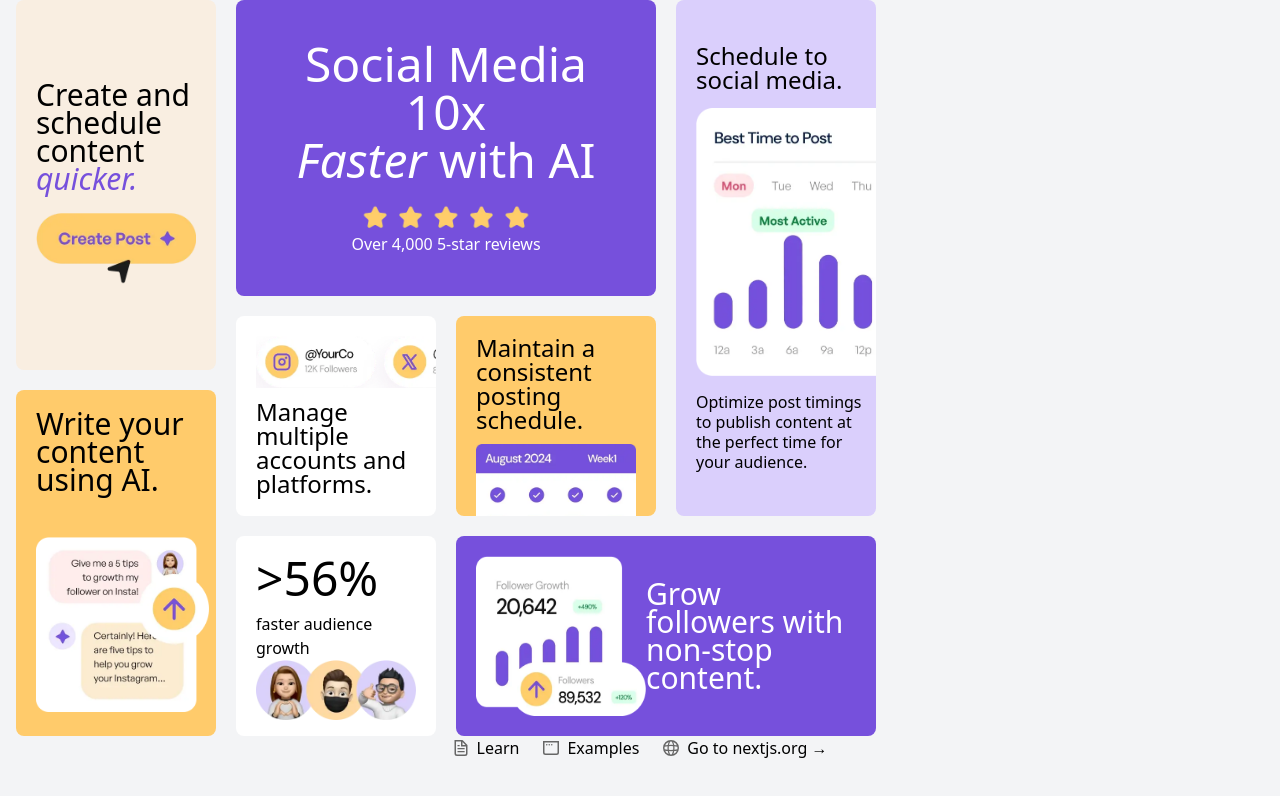
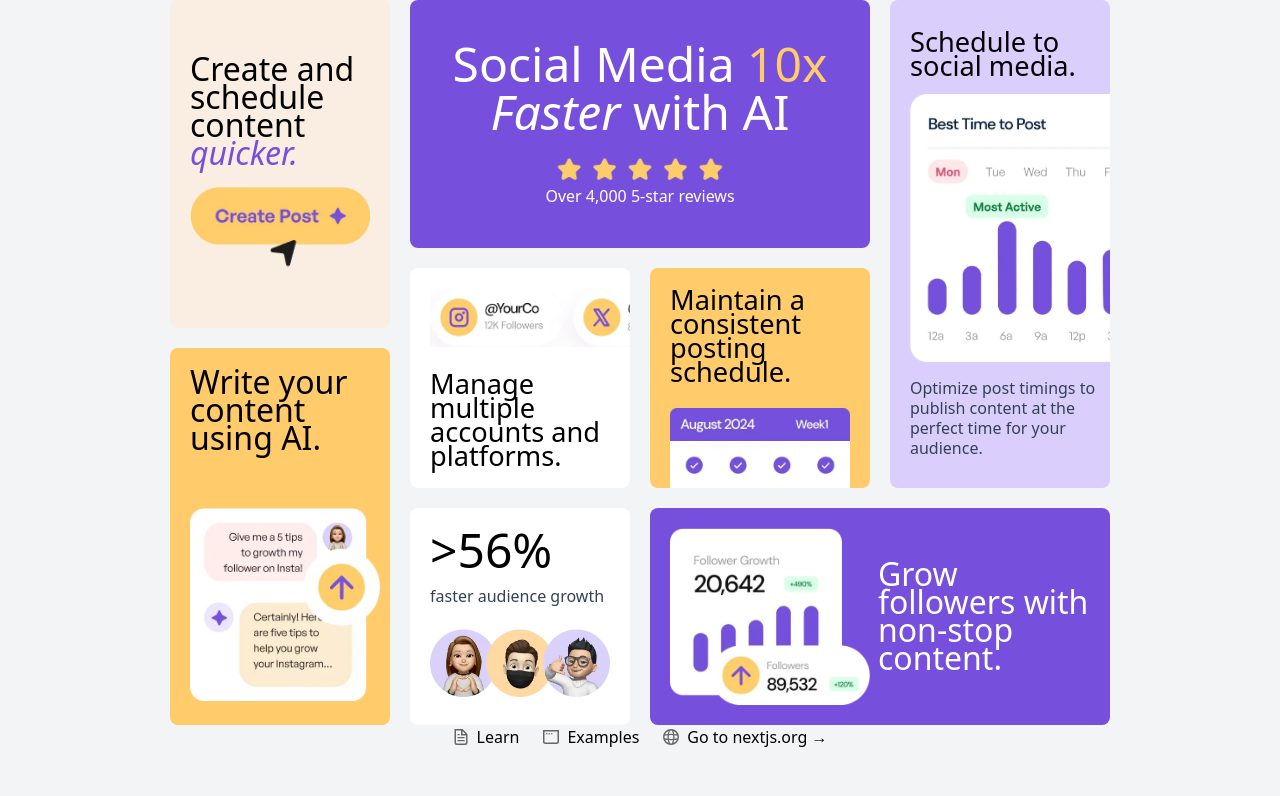
Before and after one commit to chungvuiloong/bento-grid, a Next.js app: page / in a window 1280 px wide. Shown: the top 796 px of the page. Built offline with nearby package versions, Linux system fonts and the light colour scheme.

Commit message:
Fixed css styling.

```diff
--- a/src/app/components/Card.tsx
+++ b/src/app/components/Card.tsx
@@ -7,7 +7,7 @@ interface CardProps {
 
 const Card = ({ children, className }: CardProps) => {
   return (
-    <div className={`rounded-lg ${className?.includes('col-span-1') ? 'max-w-[200px]' : 'max-w-[420px]'}  ${className}`}>
+    <div className={`rounded-lg ${className?.includes('col-span-1') ? 'max-w-[220px]' : 'max-w-[460px]'}  ${className}`}>
       {children}
     </div>
   );
--- a/src/app/globals.css
+++ b/src/app/globals.css
@@ -4,13 +4,13 @@
 
 @layer base {
     h2 {
-      @apply text-3xl leading-7 font-medium;
+      @apply text-[2rem] leading-7 font-medium;
     }
     h3 {
-        @apply text-2xl leading-6 font-medium;
+        @apply text-[1.7rem] leading-6 font-medium;
     }
     p {
-      @apply font-medium;
+      @apply font-medium text-slate-700;
     }
   }
 
--- a/src/app/page.tsx
+++ b/src/app/page.tsx
@@ -12,7 +12,7 @@ import Star_Review_Img from "../../public/assets/images/illustration-five-stars.
 export default function Home() {
   return (
     <div className="min-h-screen bg-gray-100">
-      <main className="mx-auto container px-4">
+      <main className="mx-auto container px-4 flex flex-row justify-center">
         <div className="inline-grid grid-flow-row-dense grid-cols-3 grid-rows-3 gap-5" style={{ grid: "none"}}>
             <Card className=" px-5 bg-Yellow-100 row-start-1 row-span-5 col-span-1 flex flex-col gap-5 justify-center">
                 <h2>
@@ -22,13 +22,13 @@ export default function Home() {
                 </h2>
                 <Image src={Create_img} alt="AI icon" width={200} height={200} className="" />
             </Card>
-            <Card className="pl-5 pt-5 pb-6 pr-[7px] bg-Yellow-500 row-start-6 row-span-5 col-span-1 flex flex-col gap-10 justify-between">
+            <Card className="pl-5 pt-5 pb-6 pr-[10px] bg-Yellow-500 row-start-6 row-span-5 col-span-1 flex flex-col gap-10 justify-between">
                 <h2>Write your content using AI.</h2>
                 <Image src={Chat_Img} alt="AI icon" width={200} height={200} className="" />
             </Card>
             <Card className="px-8 py-10 bg-Purple-500 row-start-1 row-span-4 col-span-2 text-White text-center items-center flex flex-col gap-5">
                 <h1 className="text-5xl">
-                    <span>Social Media</span>{" "}<span>10x</span>
+                    <span>Social Media</span>{" "}<span className="text-Yellow-500">10x</span>
                     <br/>
                     <span className="italic">Faster</span>{" "}<span> with AI</span>
                 </h1>
@@ -36,14 +36,14 @@ export default function Home() {
                     <div className="flex flex-row justify-center items-center">
                     <Image src={Star_Review_Img} alt="AI icon" width={170} height={200} className="align-self-center" />
                     </div>
-                    <p>Over 4,000 5-star reviews</p>
+                    <p className="text-White">Over 4,000 5-star reviews</p>
                 </div>
             </Card>
-            <Card className="p-5 bg-White row-start-5 col-span-1 row-span-3 overflow-hidden flex flex-col justify-between max-h-[200px]">
-                <Image src={Social_Media_Img} alt="AI icon" width={400} height={400} className="max-w-[246px] " />
+            <Card className="p-5 bg-White row-start-5 col-span-1 row-span-3 overflow-hidden flex flex-col justify-between max-h-[220px] ">
+                <Image src={Social_Media_Img} alt="AI icon" width={400} height={400} className="max-w-[275px]" />
                 <h3>Manage multiple accounts and platforms.</h3>
             </Card>
-            <Card className="px-5 pt-5 bg-Yellow-500 col-span-1 row-span-3 flex flex-col gap-3 justify-between overflow-hidden max-h-[200px]">
+            <Card className="px-5 pt-5 bg-Yellow-500 col-span-1 row-span-3 flex flex-col gap-6 justify-between overflow-hidden max-h-[220px]">
                 <h3>
                     Maintain a consistent posting schedule.
                 </h3>
@@ -54,15 +54,15 @@ export default function Home() {
                 <Image src={Schedule_Img} alt="AI icon" width={400} height={400} className="max-w-[300px]" />
                 <p className="leading-5">Optimize post timings to publish content at the perfect time for your audience.</p>
             </Card>
-            <Card className="px-5 py-7 bg-White col-span-1 row-span-3 flex flex-col justify-between max-h-[200px]">
+            <Card className="px-5 py-7 bg-White col-span-1 row-span-3 flex flex-col justify-between max-h-[220px]">
                 <div className="flex flex-col gap-5">
-                    <p className="text-5xl leading-7 font-medium">&gt;56%</p>
+                    <div className="text-5xl leading-7 font-medium">&gt;56%</div>
                     <p>faster audience growth</p>
                 </div>
                 <Image src={People_Img} alt="AI icon" width={200} height={200} className="" />
             </Card>
-            <Card className="p-5 bg-Purple-500 col-span-2 row-span-3 text-White flex flex-row">
-                <Image src={Follower_Img} alt="AI icon" width={170} height={200} className="" />
+            <Card className="p-5 bg-Purple-500 col-span-2 row-span-3 text-White flex flex-row gap-2">
+                <Image src={Follower_Img} alt="AI icon" width={200} height={200} className="" />
                 <h2 className="self-center">
                     Grow followers with non-stop content.
                 </h2>
```
